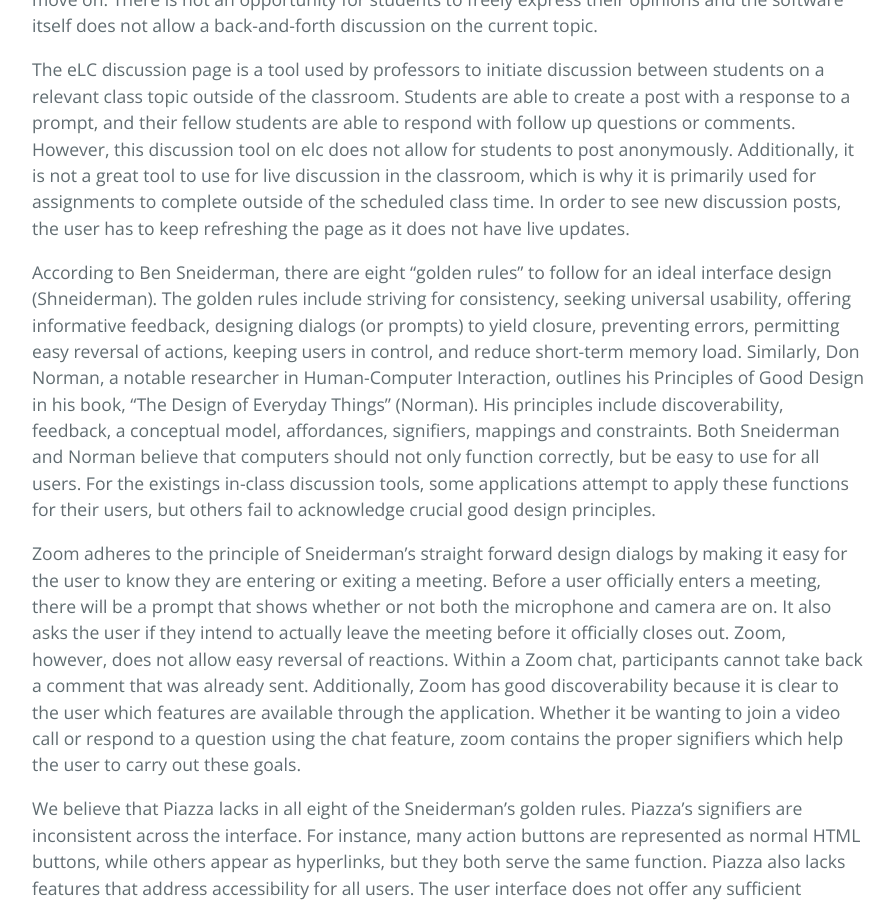
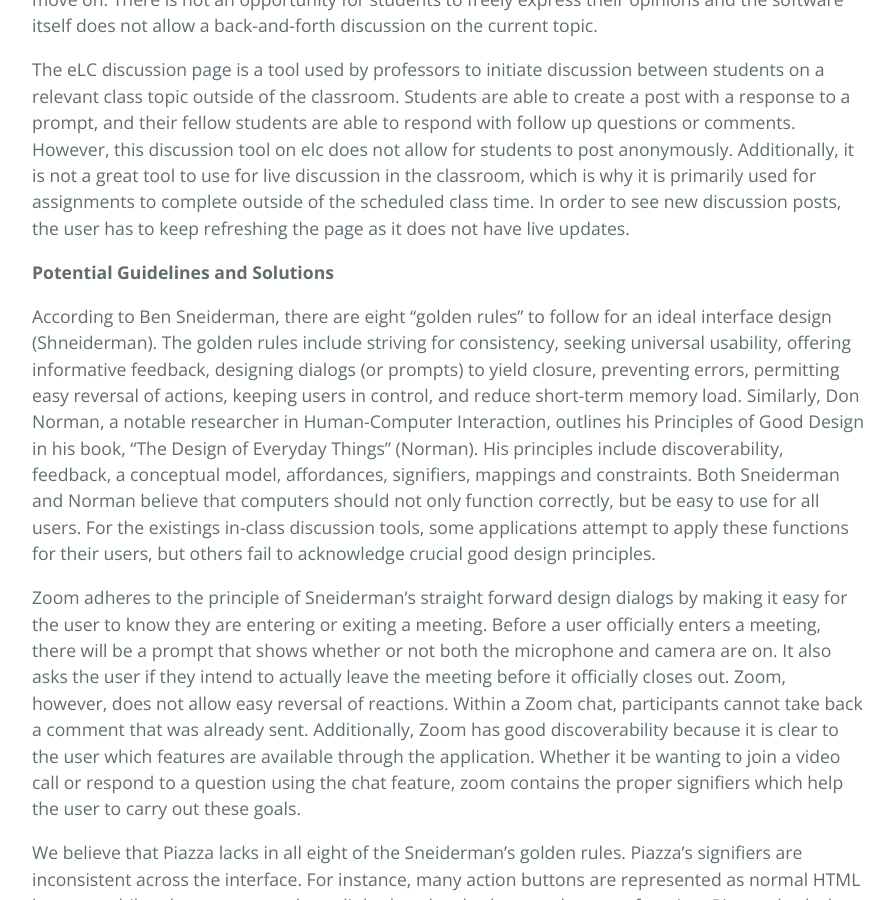
Before and after one commit to AJSteinhauser/HCI_Project.github.io, a Jekyll site: the page built from milestone2.md, in a window 1280 px wide and 900 px high, scrolled down 4256 px. Shown: the whole window, without its empty margins (192-1086 px from the left). Built offline with Jekyll 4.4.1, drawn with Linux system fonts in a browser that asks for light colours.

Commit message:
Slight fix

```diff
--- a/milestone2.md
+++ b/milestone2.md
@@ -51,13 +51,13 @@ Similarly, TopHat is used by professors to deliver powerpoint presentations to s
 
 The eLC discussion page is a tool used by professors to initiate discussion between students on a relevant class topic outside of the classroom. Students are able to create a post with a response to a prompt, and their fellow students are able to respond with follow up questions or comments. However, this discussion tool on elc does not allow for students to post anonymously. Additionally, it is not a great tool to use for live discussion in the classroom, which is why it is primarily used for assignments to complete outside of the scheduled class time. In order to see new discussion posts, the user has to keep refreshing the page as it does not have live updates.
 
+**Potential Guidelines and Solutions**
+
 According to Ben Sneiderman, there are eight “golden rules” to follow for an ideal interface design (Shneiderman). The golden rules include striving for consistency, seeking universal usability, offering informative feedback, designing dialogs (or prompts) to yield closure, preventing errors, permitting easy reversal of actions, keeping users in control, and reduce short-term memory load. Similarly, Don Norman, a notable researcher in Human-Computer Interaction, outlines his Principles of Good Design in his book, “The Design of Everyday Things” (Norman). His principles include discoverability, feedback, a conceptual model, affordances, signifiers, mappings and constraints. Both Sneiderman and Norman believe that computers should not only function correctly, but be easy to use for all users. For the existings in-class discussion tools, some applications attempt to apply these functions for their users, but others fail to acknowledge crucial good design principles.
 
 Zoom adheres to the principle of Sneiderman’s straight forward design dialogs by making it easy for the user to know they are entering or exiting a meeting. Before a user officially enters a meeting, there will be a prompt that shows whether or not both the microphone and camera are on. It also asks the user if they intend to actually leave the meeting before it officially closes out. Zoom, however, does not allow easy reversal of reactions. Within a Zoom chat, participants cannot take back a comment that was already sent. Additionally,  Zoom has good discoverability because it is clear to the user which features are available through the application. Whether it be wanting to join a video call or respond to a question using the chat feature, zoom contains the proper signifiers which help the user to carry out these goals.
 
 We believe that Piazza lacks in all eight of the Sneiderman’s golden rules. Piazza’s signifiers are inconsistent across the interface. For instance, many action buttons are represented as normal HTML buttons, while others appear as hyperlinks, but they both serve the same function. Piazza also lacks features that address accessibility for all users. The user interface does not offer any sufficient alternatives for the visually impaired, for example. Piazza contains a lot of features for the user to customize their post; however, as previously mentioned, when Piazza is used on highly active threads, it is common for the user to feel as if they have lost control. As Piazza updates, it scrolls back to the top of the page forcing the user to scroll back down to the post they were editing. While piazza is a highly customizable and powerful tool for creating customized posts, an added layer of complexity is added to the users which is not needed for most discussion use cases. Piazza also lacks discoverability. The user interface is not simple for novice users to navigate and lacks the proper signifiers to help guide the user. Piazza is what ultimately inspired us to envision a solution that combines the positives and improves on the negatives of already implemented applications to create a tool that simplifies the interface for easy in-class discussions.
-
-
 
 
 ## C. Proposed Solution
```
